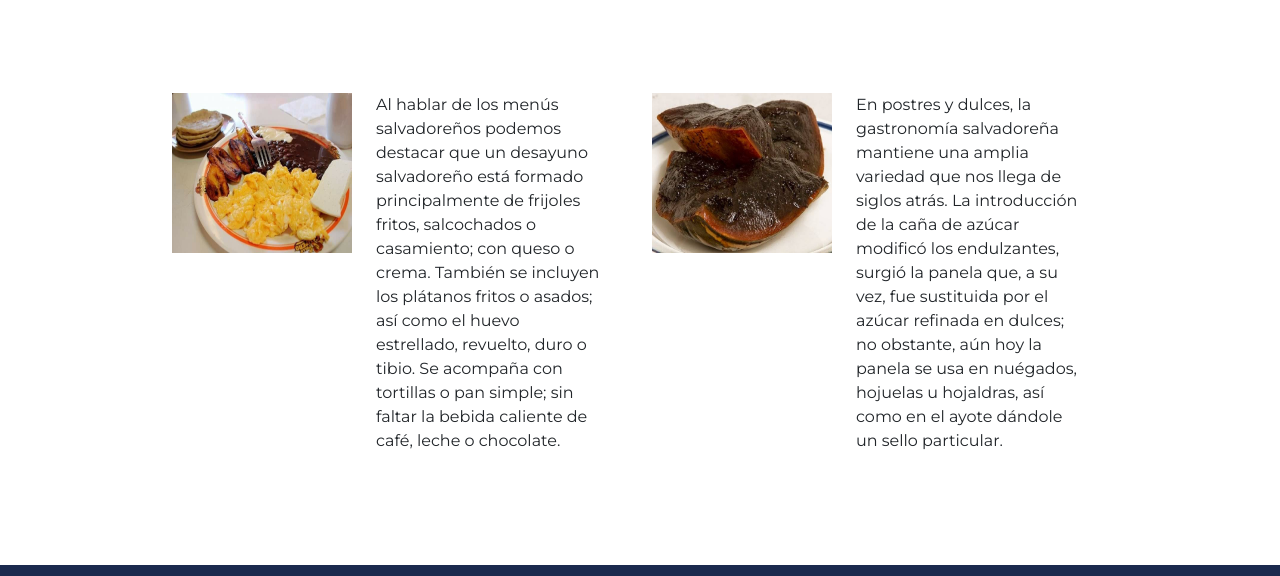
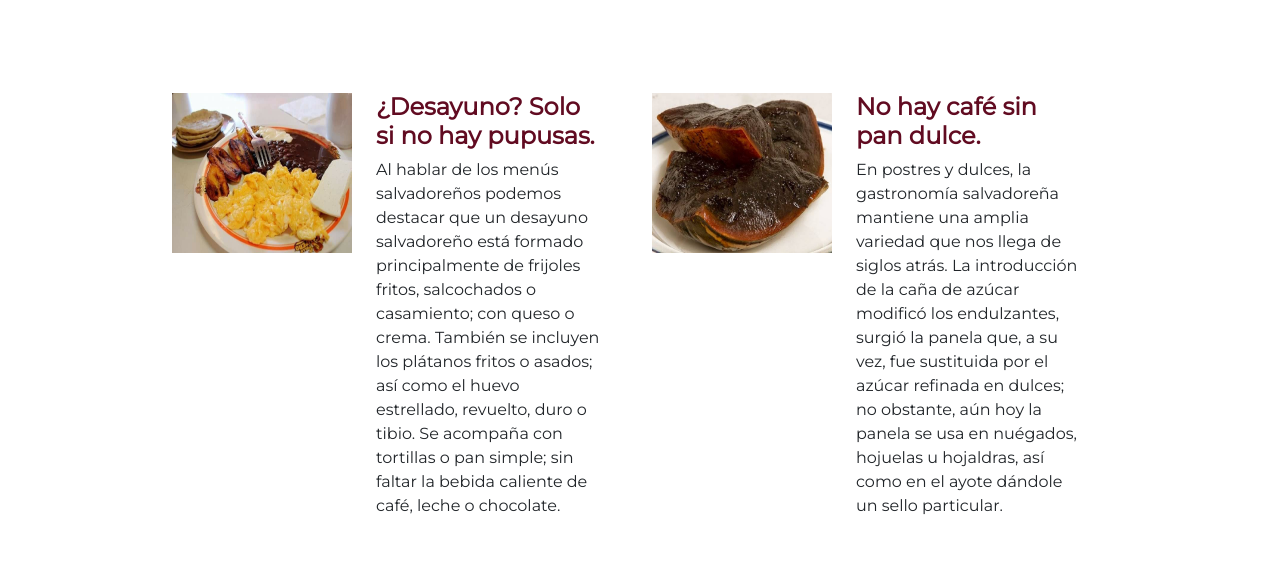
Before and after one commit to JonathanEKP/ExamemPractico3, a plain HTML site: page index.html in a window 1280 px wide. Shown: the part 1455-2031 px from the top of the page. Drawn offline with nearby package versions, Linux system fonts and the light colour scheme.

Commit message:
Titulos de historia cambiados

```diff
--- a/index.html
+++ b/index.html
@@ -130,6 +130,7 @@
             <img src="./img/desayuno.jpg" alt="desayuno" width="180" height="160">
 
             <div>
+              <h4 class="px-4" style="color: #610B21;"><b>¿Desayuno? Solo si no hay pupusas.</b></h4>
                 <p class="px-4">Al hablar de los menús salvadoreños podemos destacar que un desayuno salvadoreño está
                     formado principalmente de frijoles fritos, salcochados o casamiento; con queso o crema.
                      También se incluyen los plátanos fritos o asados; así como el huevo estrellado, revuelto, duro o tibio.
@@ -141,6 +142,7 @@
             <img src="./img/ayote.jpg" alt="ayote" width="180" height="160" >
 
             <div>
+              <h4 class="px-4" style="color: #610B21;"><b>No hay café sin pan dulce.</b></h4>
                 <p class="px-4">En postres y dulces, la gastronomía salvadoreña mantiene una amplia variedad que
                     nos llega de siglos atrás. La introducción de la caña de azúcar modificó los endulzantes,
                     surgió la panela que, a su vez, fue sustituida por el azúcar refinada en dulces;
```
